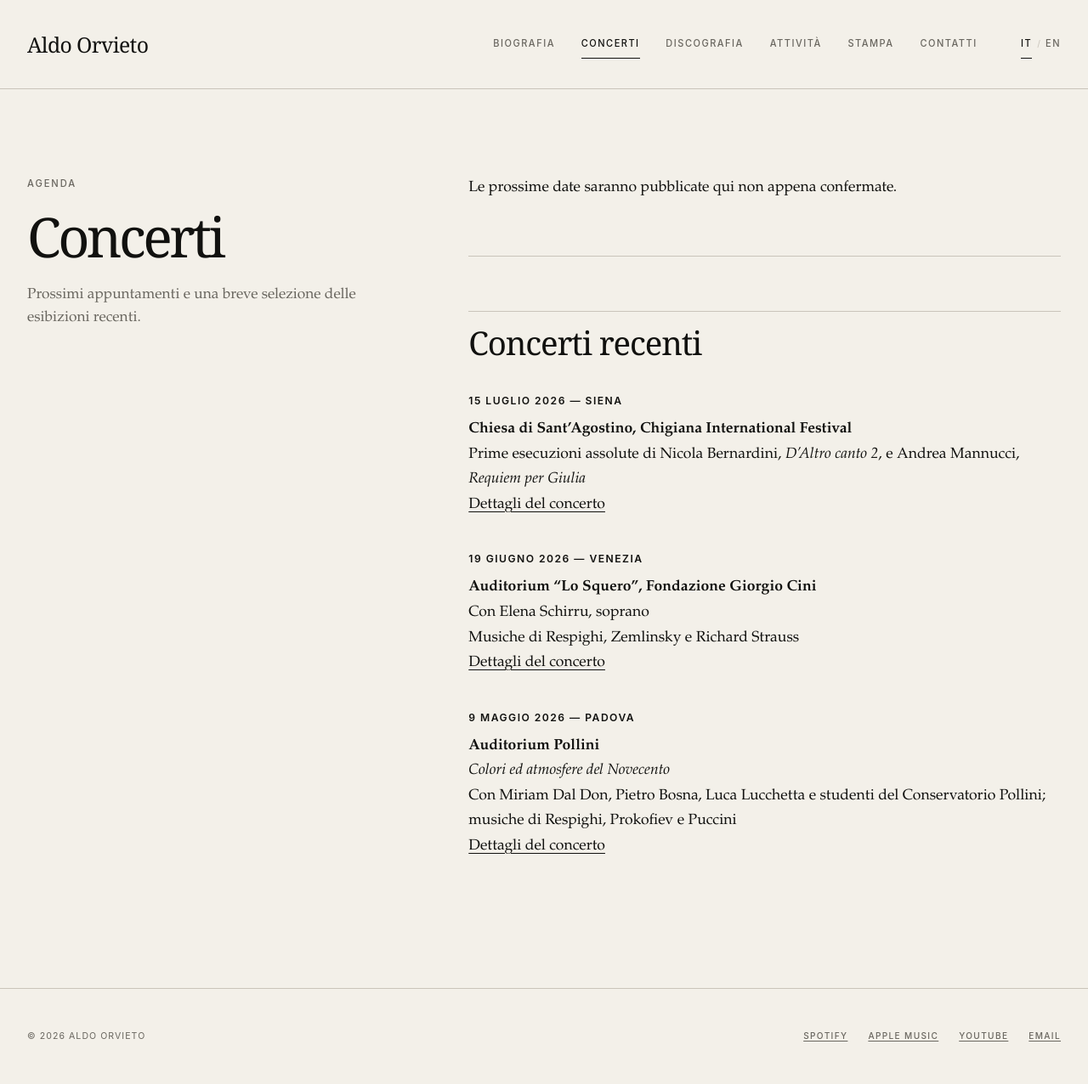
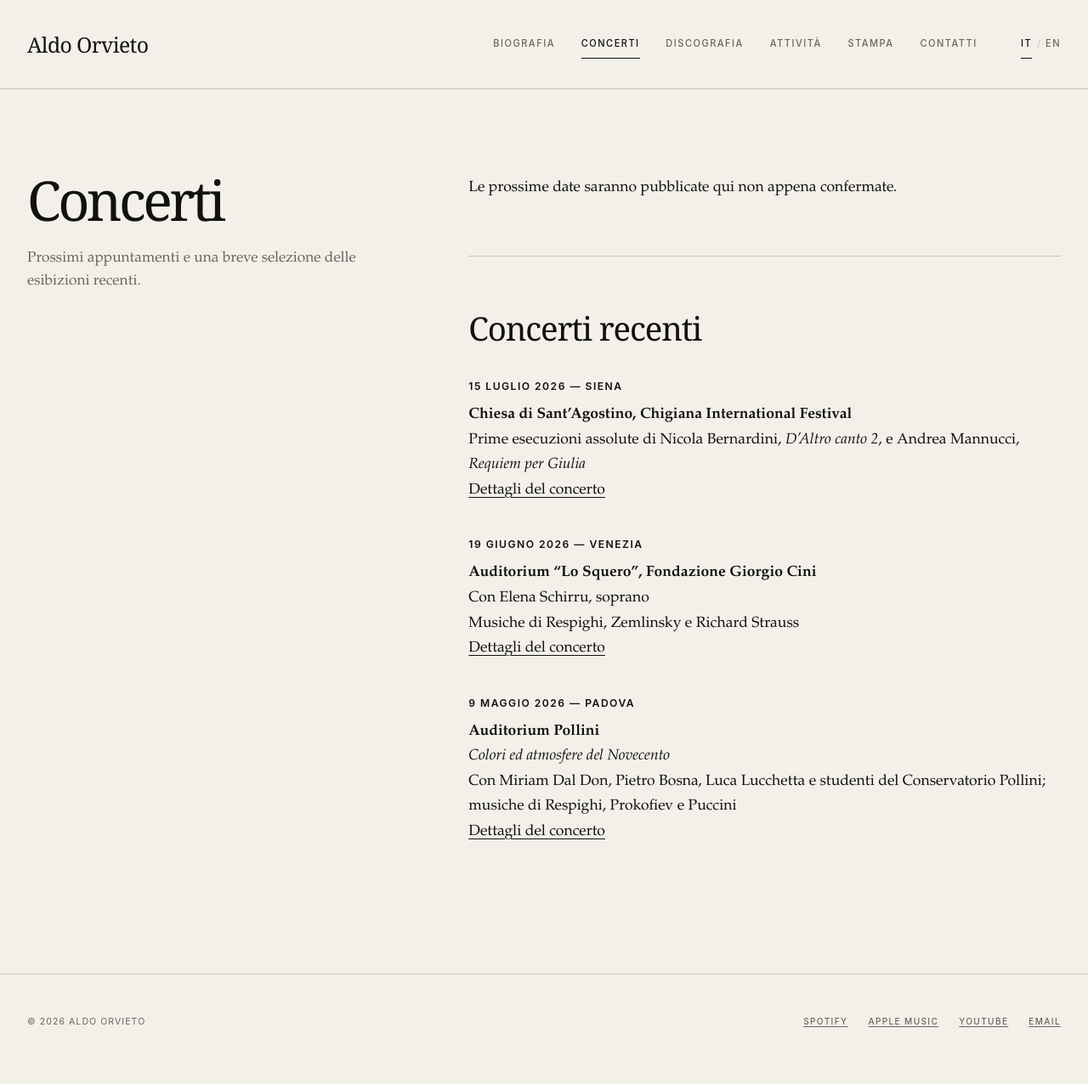
Before and after one commit to aldoorvieto/aldoorvieto.github.io, a Jekyll site: the page built from studio/concerti.md, in a window 1280 px wide. Shown: the whole page at 85% size. Built offline with Jekyll 4.4.1, drawn with Linux system fonts in a browser that asks for light colours.

Commit message:
Remove page eyebrows, fix double rule, add mobile margin to discography list
- Drop the small 'section' eyebrow above page titles (all pages, IT+EN)
- Single rule when an h2 follows an hr (concerts page double line)
- Discography numbered list: left padding on mobile so markers are not
  clipped at the screen edge

```diff
--- a/_layouts/page.html
+++ b/_layouts/page.html
@@ -3,7 +3,6 @@ layout: default
 ---
 <article class="page-shell">
   <header class="page-header">
-    {% if page.section %}<p class="eyebrow">{{ page.section }}</p>{% endif %}
     <h1>{{ page.title }}</h1>
     {% if page.intro %}<p class="page-intro">{{ page.intro }}</p>{% endif %}
   </header>
--- a/assets/css/style.css
+++ b/assets/css/style.css
@@ -283,6 +283,11 @@ a:focus-visible { outline: 2px solid currentColor; outline-offset: 4px; }
   border: 0;
   border-top: 1px solid var(--line);
 }
+.prose hr + h2 {
+  margin-top: 0;
+  padding-top: 0;
+  border-top: 0;
+}
 .prose blockquote {
   margin: 3.2rem 0 1rem;
   padding: 0;
@@ -431,6 +436,7 @@ a:focus-visible { outline: 2px solid currentColor; outline-offset: 4px; }
   .page-shell { padding: 3.8rem 0 6rem; grid-template-columns: 1fr; gap: 3rem; }
   .page-header { position: static; }
   .page-header h1 { font-size: clamp(3.5rem, 16vw, 5.4rem); }
+  .discography-page .prose > ol { padding-left: 1.5rem; }
   .prose { font-size: 1.04rem; }
   .prose h2 { margin-top: 3.2rem; }
   .site-footer__inner { padding: 2rem 0; min-height: 0; align-items: flex-start; flex-direction: column; }
```
